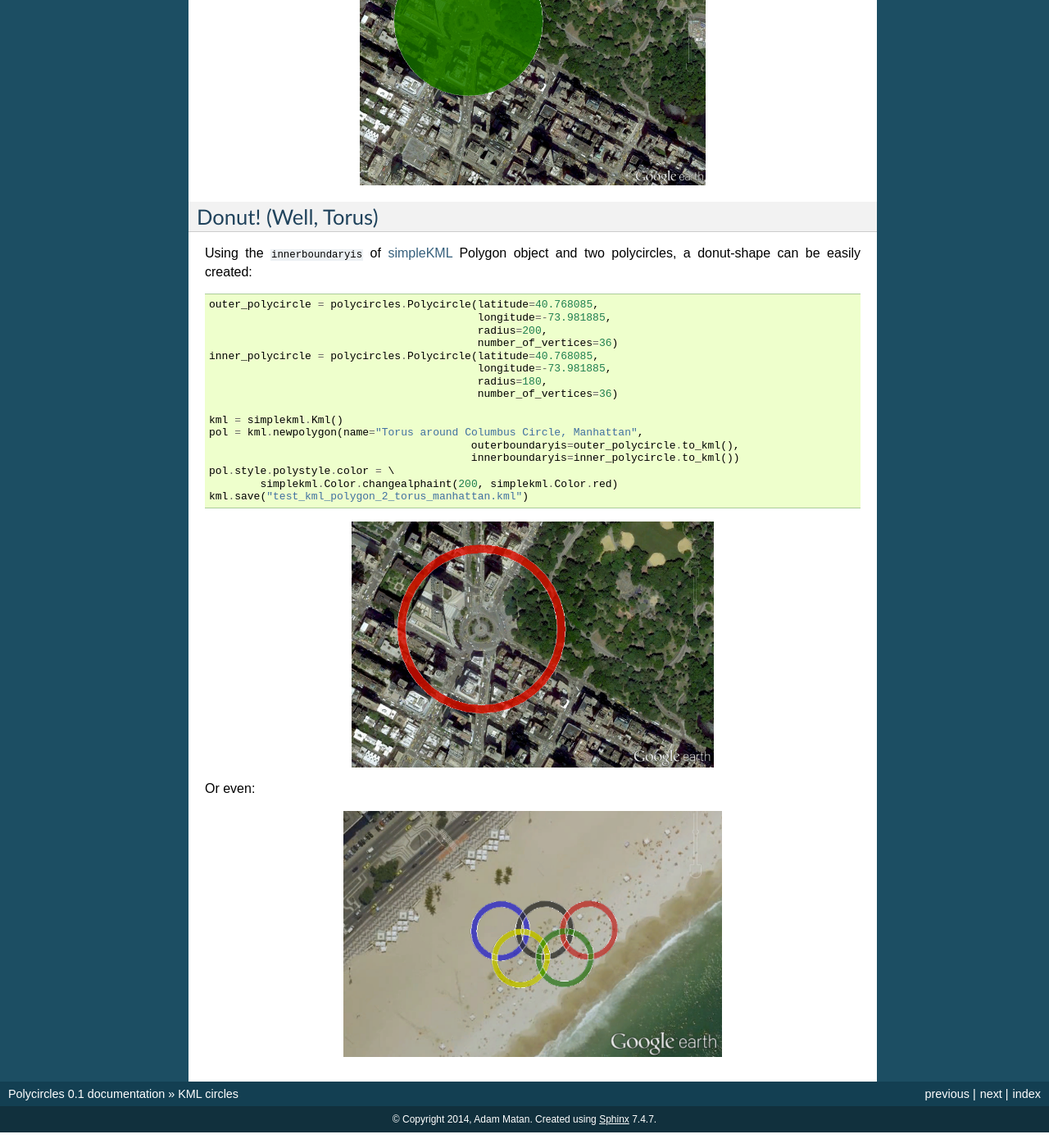
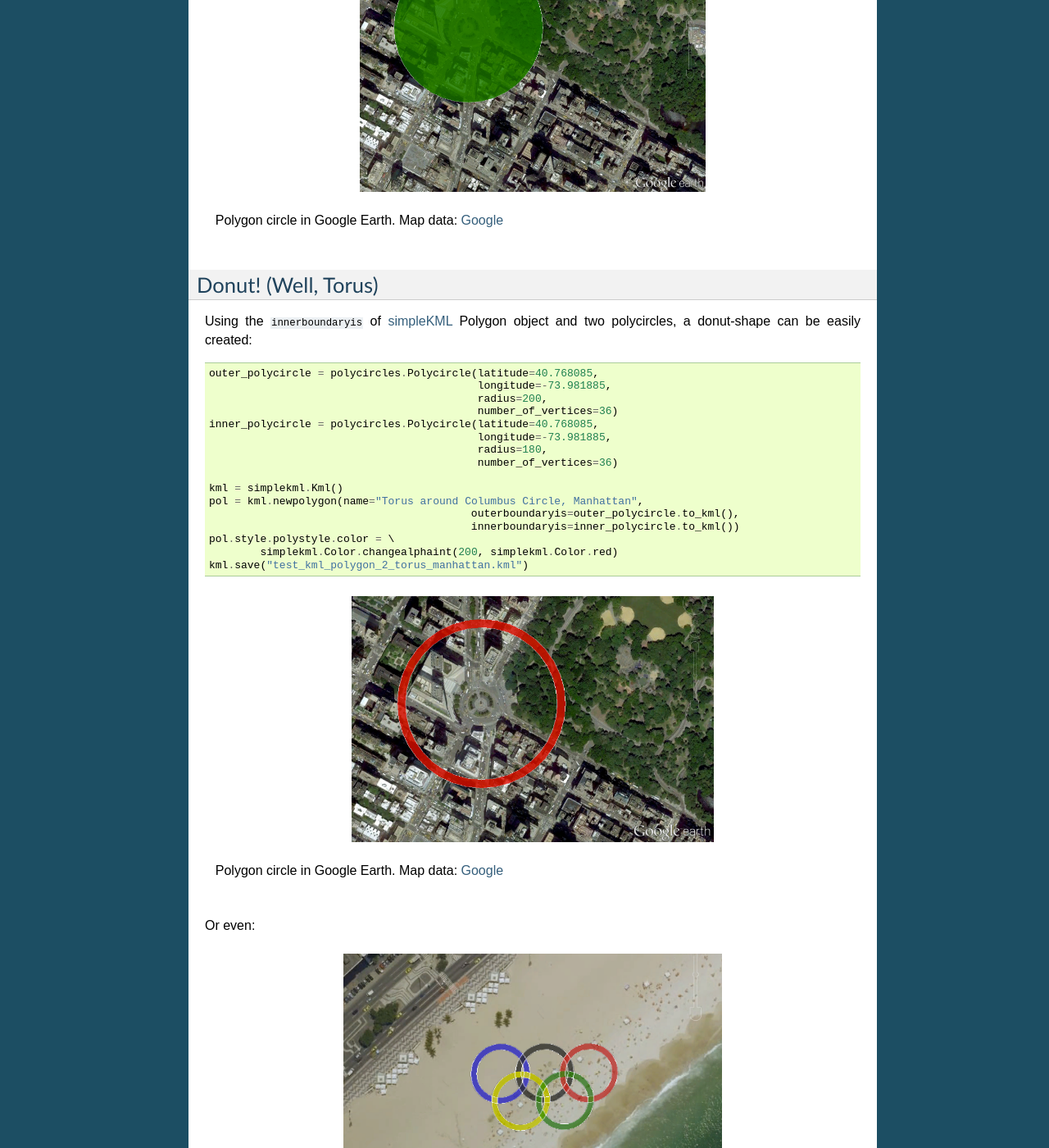
Before and after one commit to adamatan/polycircles, a Sphinx documentation site: the page built from docs/kmls.rst, in a window 1280 px wide and 1400 px high, scrolled down 512 px. Shown: the whole window at 82% size. Built offline with Sphinx 7.4.7, drawn with Linux system fonts in a browser that asks for light colours; formulas are drawn with MathJax 3; pages that are not in the unit, such as notebooks, are missing from menus; some of the changed text lies outside the part shown.

Commit message:
Add proper image attribution.

```diff
--- a/docs/accuracy.rst
+++ b/docs/accuracy.rst
@@ -30,6 +30,10 @@ On the other side, too many vertices make the KML file larger and Google Earth s
 
 In my opinion, 36 edges are the right balance between appearances and file size.
 
-.. image:: _static/kml_namibia.png
+.. figure:: _static/kml_namibia.png
    :alt: Polygon circle in Google Earth. Image Credit: Google
    :align: center
+
+   Polygon circle in Google Earth. Map data: `Google`_
+
+   .. _Google : http://www.google.com/permissions/geoguidelines/attr-guide.html
--- a/docs/kmls.rst
+++ b/docs/kmls.rst
@@ -27,10 +27,15 @@ Generates a circle approximation readable by `simpleKML`_.
 
 Note that a polygon with 36 vertices looks pretty much like a circle:
 
-.. image:: _static/kml_manhattan.png
+.. figure:: _static/kml_manhattan.png
    :height: 300 px
    :alt: Polygon circle in Google Earth. Image Credit: Google
    :align: center
+
+   Polygon circle in Google Earth. Map data: `Google`_
+
+   .. _Google : http://www.google.com/permissions/geoguidelines/attr-guide.html
+
 
 Donut! (Well, Torus)
 --------------------
@@ -60,14 +65,23 @@ a donut-shape can be easily created:
 	kml.save("test_kml_polygon_2_torus_manhattan.kml")
 
 
-.. image:: _static/kml_manhattan_torus.png
+.. figure:: _static/kml_manhattan_torus.png
    :height: 300 px
    :alt: Polygon circle in Google Earth. Image Credit: Google
    :align: center
 
+   Polygon circle in Google Earth. Map data: `Google`_
+
+   .. _Google : http://www.google.com/permissions/geoguidelines/attr-guide.html
+
+
 Or even:
 
-.. image:: _static/kml_rio.png
+.. figure:: _static/kml_rio.png
    :height: 300 px
    :alt: Polygon circle in Google Earth. Image Credit: Google
    :align: center
+
+   Polygon circle in Google Earth. Map data: `Google`_
+
+   .. _Google : http://www.google.com/permissions/geoguidelines/attr-guide.html
```
Also changed, not shown: docs/getting_started.rst (+6 -2 lines), docs/index.rst (+12 -2 lines).
